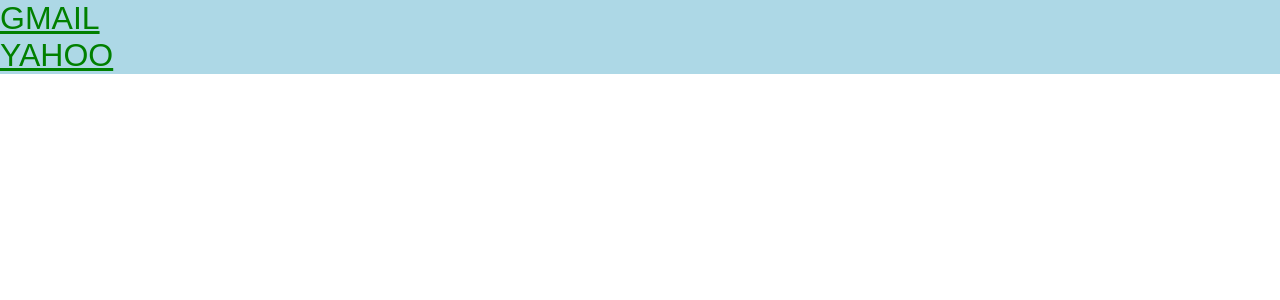
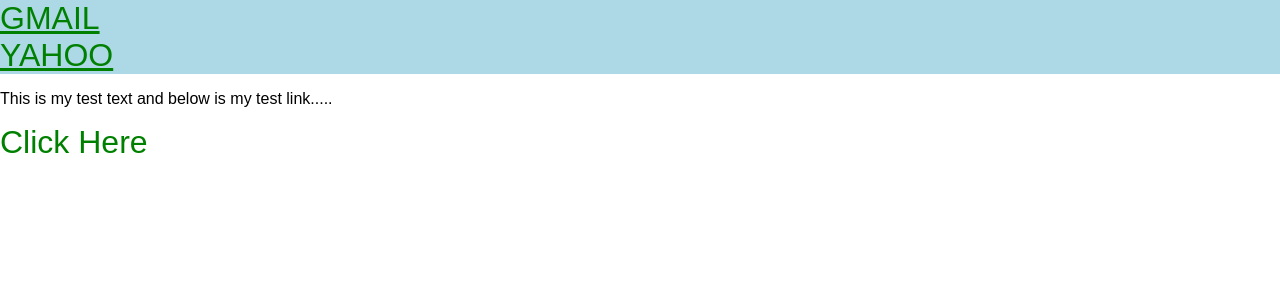
Before and after one commit to hachishti/helloworld-jsx-cli, a React (Create React App) app: page / in a window 1280 px wide. Shown: the top 300 px of the page. Built offline with nearby package versions, Linux system fonts and the light colour scheme.

Commit message:
UsedMethods
This is to use methods in ReactJsx app.

```diff
--- /dev/null
+++ b/src/Methods.js
@@ -0,0 +1,22 @@
+import React, { Component } from 'react';
+
+class TestMethod extends Component {
+
+    myTestLink(){
+        return 'http://youtube.com'
+    }
+
+    myTestLinkText(){
+        return 'Click Here'
+    }
+    render() {
+        return(
+            <div>
+                <p>This is my test text and below is my test link.....</p>
+                <a href={this.myTestLink()}>{this.myTestLinkText()}</a>
+            </div>
+        )
+    }
+}
+
+export default TestMethod;
--- a/src/index.js
+++ b/src/index.js
@@ -2,11 +2,12 @@
 import ReactDOM from 'react-dom';
 import './index.css';
 import HelloWorldJsx from './App';
+import TestMethod from './Methods';
 let varmain = document.getElementById('root');
 ReactDOM.render(
     <div>
         <HelloWorldJsx link='https://gmail.com' linkText='GMAIL'/>
         <HelloWorldJsx link='https://yahoo.com' linkText='YAHOO' />
-
+        <TestMethod />
     </div>
 ,varmain);
```
